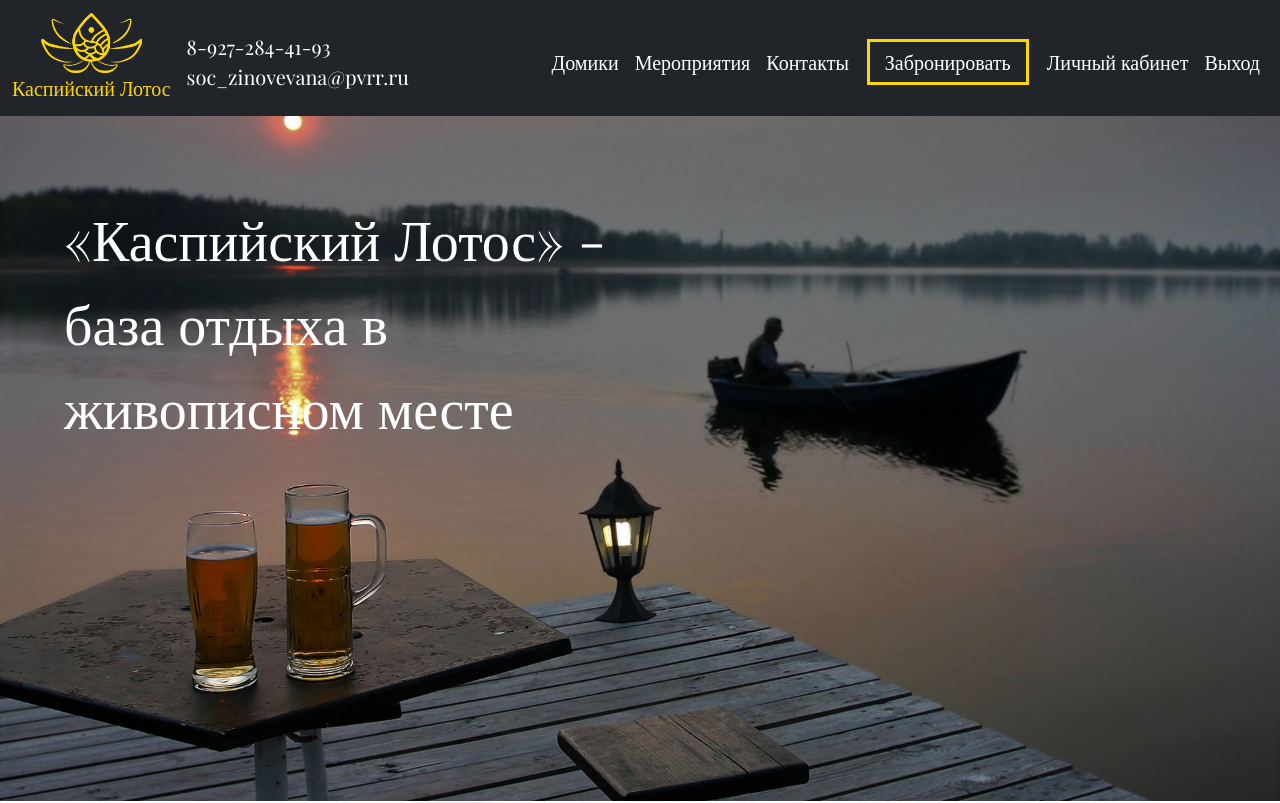
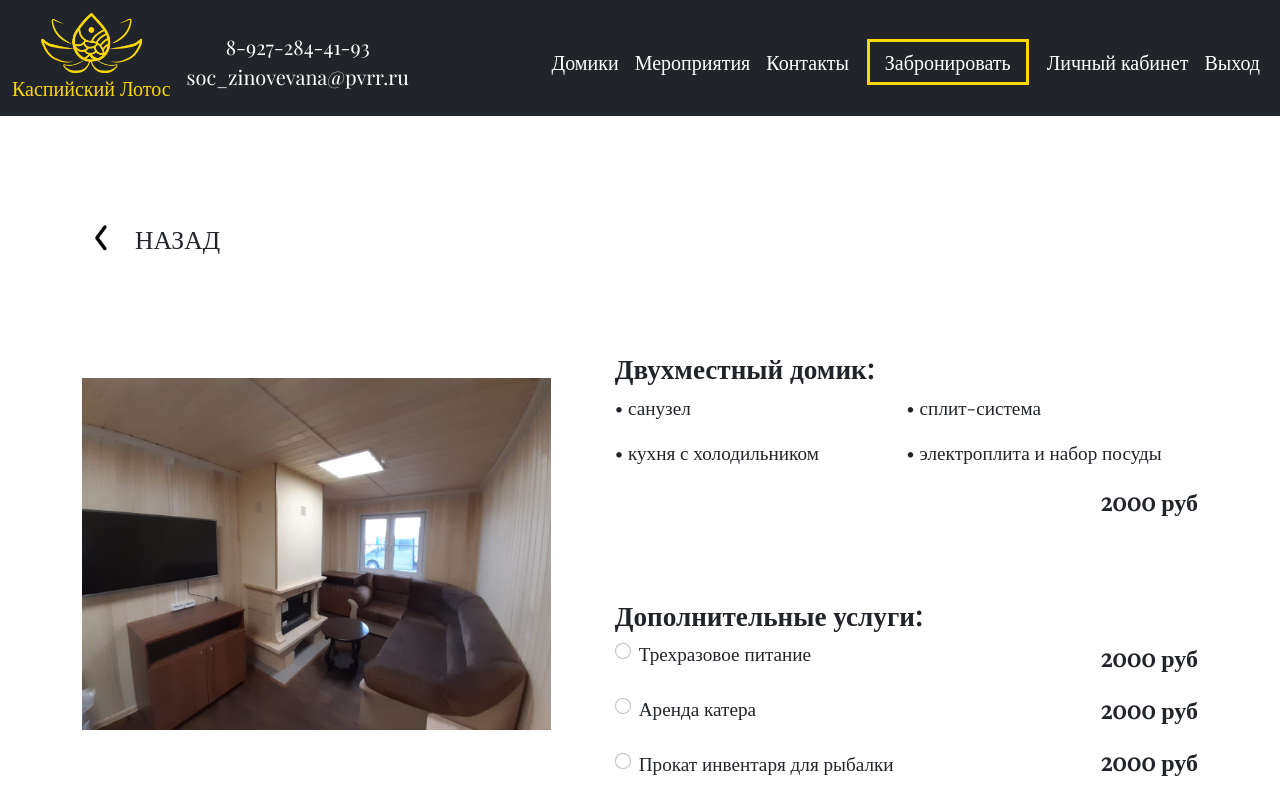
Before and after one commit to kidmustrun/volga-iron-hack2021, a Vue app: page /booking/1 in a window 1280 px wide. Before the commit this address led to /. Shown: the top 803 px of the page. Built offline with nearby package versions, Linux system fonts and the light colour scheme; no server answers; sample sign-in values are in the browser's storage.

Commit message:
booking for id

```diff
--- /dev/null
+++ b/src/api/post.js
@@ -0,0 +1,27 @@
+const token = localStorage.getItem("token");
+const URL_BASE = "http://3aca-95-165-9-250.ngrok.io/";
+export const postSomething = (dataName, data) =>
+  new Promise((resolve, reject) => {
+    var axios = require("axios");
+
+    var config = {
+      method: "post",
+      url: `${URL_BASE}${dataName}`,
+      data: data,
+      headers: {
+        Authorization: token,
+        Accept: "*/*",
+        "Content-Type": "application/json",
+        "X-Requested-With": "XMLHttpRequest",
+      },
+    };
+
+    axios(config)
+      .then(function (response) {
+        resolve(response);
+      })
+      .catch(function (error) {
+        console.log(error);
+        reject(error);
+      });
+  });
--- a/src/components/Header.vue
+++ b/src/components/Header.vue
@@ -21,7 +21,7 @@
         >
           <span class="navbar-toggler-icon"></span>
         </button>
-        <div class="collapse navbar-collapse mt-2" id="navbarSupportedContent">
+        <div class="collapse navbar-collapse mt-2 text-center" id="navbarSupportedContent">
           <div class="nav-item">
             <span class="nav-link pt-0 pb-0 ps-0">8-927-284-41-93</span>
             <span class="nav-link pt-0 pb-0 ps-0">soc_zinovevana@pvrr.ru</span>
--- a/src/components/SelectHouse.vue
+++ b/src/components/SelectHouse.vue
@@ -1,15 +1,17 @@
 <template>
   <div class="container">
     <div class="block_back d-flex">
-        <img src="@/assets/back.png" alt="">
-        <router-link class="btn align-right mt-3 " to="/booking">НАЗАД</router-link>
+      <img src="@/assets/back.png" alt="" />
+      <router-link class="btn align-right mt-3" to="/booking"
+        >НАЗАД</router-link
+      >
     </div>
     <div class="view">
-              <img src="@/assets/room1.jpeg" alt="">
+      <img src="@/assets/room1.jpeg" alt="" />
       <div class="desc">
         <h5 class="title_house">Двухместный домик:</h5>
         <div class="services">
-                       <p>•	санузел</p>
+          <p>• санузел</p>
           <p>• сплит-система</p>
           <p>• кухня с холодильником</p>
           <p>• электроплита и набор посуды</p>
@@ -21,21 +23,36 @@
         <div class="dop_services">
           <div>
             <div class="form-check">
-                            <input class="form-check-input" type="radio" name="flexRadioDefault" id="flexRadioDefault1">
+              <input
+                class="form-check-input"
+                type="radio"
+                name="flexRadioDefault"
+                id="flexRadioDefault1"
+              />
               <label class="form-check-label" for="flexRadioDefault1">
                 Трехразовое питание
               </label>
             </div>
             <div class="form-check">
-                             <input class="form-check-input" type="radio" name="flexRadioDefault" id="flexRadioDefault2">
+              <input
+                class="form-check-input"
+                type="radio"
+                name="flexRadioDefault"
+                id="flexRadioDefault2"
+              />
               <label class="form-check-label" for="flexRadioDefault2">
                 Аренда катера
               </label>
             </div>
             <div class="form-check">
-                             <input class="form-check-input" type="radio" name="flexRadioDefault" id="flexRadioDefault2">
+              <input
+                class="form-check-input"
+                type="radio"
+                name="flexRadioDefault"
+                id="flexRadioDefault2"
+              />
               <label class="form-check-label" for="flexRadioDefault2">
-                               Прокат  инвентаря для рыбалки
+                Прокат инвентаря для рыбалки
               </label>
             </div>
           </div>
@@ -56,6 +73,16 @@
     </div>
   </div>
 </template>
+<script>
+import { getSomething } from '../api/get';
+export default {
+  name: "SelectHouse",
+  created(){
+      getSomething(`rooms/${this.$route.params.id}`).then((resp)=> this.room = resp.data
+      )
+  }
+};
+</script>
 <style scoped>
 img {
   margin-top: 2vh;
@@ -64,17 +91,17 @@ img {
   max-height: 70%;
   display: block;
 }
-.block_back{
+.block_back {
   margin-top: 10vh;
   align-items: center;
   width: 10vh;
   justify-content: flex-start;
 }
-.btn{
+.btn {
   margin: auto auto;
-    font-size:1.6rem;
+  font-size: 1.6rem;
 }
-.view{
+.view {
   width: 100%;
   align-items: center;
   margin-top: 3vh;
@@ -87,49 +114,50 @@ img {
 .view img {
   width: 42%;
   height: auto;
-
 }
-.services{
+.services {
   display: grid;
   grid-template-columns: repeat(2, 1fr);
 }
-.title_house{
+.title_house {
   font-size: 1.7rem;
 }
-.services p, label, .type{
+.services p,
+label,
+.type {
   font-size: 1.2rem;
 }
-.desc_price{
+.desc_price {
   display: flex;
   justify-content: flex-end;
 }
-.price{
+.price {
   font-size: 1.5rem;
   font-weight: bold;
 }
-.dop_services{
+.dop_services {
   display: flex;
 
   justify-content: space-between;
   width: 100%;
 }
-.desc{
+.desc {
   width: 100%;
 }
-label{
+label {
   margin-bottom: 3vh;
 }
-.justify-content-center{
+.justify-content-center {
   margin-top: 5vh;
 }
-@media (max-width:1090px){
-    .view{
+@media (max-width: 1090px) {
+  .view {
     flex-direction: column;
   }
   .view img {
     width: 100%;
   }
-.btn_border{
+  .btn_border {
     padding: 3% 7%;
   }
 }
--- a/src/main.js
+++ b/src/main.js
@@ -26,6 +26,17 @@ const routes = [
   {
     path: "/booking",
     component: Booking,
+    beforeEnter(to, from, next) {
+      if (isAuthenticated()) {
+        next();
+      } else {
+        next("/signin");
+      }
+    },
+  },
+  {
+    path: "/booking/:id",
+    component: ViewHouse,
     beforeEnter(to, from, next) {
       if (isAuthenticated()) {
         next();
--- a/src/pages/Booking.vue
+++ b/src/pages/Booking.vue
@@ -6,38 +6,26 @@
       <form class="text-left row container">
         <div class="col-md">
           <label for="start">Дата заезда</label><br />
-          <input type="date" id="start" name="trip-end" />
+          <input type="date" id="start" name="trip-end" v-model="start" />
         </div>
         <div class="col-md">
           <label for="start">Дата выезда</label><br />
-          <input type="date" id="start" name="trip-end" />
+          <input type="date" id="start" name="trip-end" v-model="end" />
         </div>
       </form>
-      <button class="btn_border mt-5">Найти</button>
+      <button class="btn_border mt-5" @click="sendDates()">Найти</button>
     </div>
-    <h4 class="date">23 декабря -26 декабря</h4>
+    <h4 class="date">{{start}} - {{end}}</h4>
     <div class="select_houses">
       <h5 class="text-center">Выберите домик</h5>
-      <div class="row">
+      <div class="row" v-for="room in rooms" :key="room.id">
         <div class="col-sm">
-                  <img src="@/assets/room2.jpeg" />
+          <img :src="room.photo" />
           <div class="info">
-                    <p class="title">Двухместный домик</p>
+            <p class="title">{{room.room_name}}</p>
             <div class="price">
-                      <p class="price_box">от 10 000 руб</p>
-                      <router-link class="btn_border align-right mt-3" to="/booking">
-                        Выбрать
-                      </router-link>
-                    </div>
-                  </div>
-               </div>
-              <div class="col-sm">
-                 <img src="@/assets/room1.jpeg" />
-                 <div class="info">
-                    <p class="title">Четырехместный домик</p>
-                    <div class="price">
-                      <p class="price_box">от 15 000 руб</p>
-                      <router-link class="btn_border align-right mt-3" to="/view_house">
+              <p class="price_box">от {{room.price_per_night}} руб</p>
+              <router-link class="btn_border align-right mt-3" :to="roomOpen(room.id)">
                 Выбрать
               </router-link>
             </div>
@@ -49,9 +37,30 @@
 </template>
 
 <script>
+import { postSomething } from "../api/post";
 export default {
   name: "Booking",
-
+  data() {
+    return {
+      start: null,
+      end: null,
+      rooms: []
+    };
+  },
+  methods: {
+    sendDates() {
+      postSomething("rooms/booking", { start: this.start, end: this.end })
+        .then((response) => {
+          this.rooms = response;
+        })
+        .catch((error) => {
+          console.log(error);
+        });
+    },
+     roomOpen: function (id) {
+      return `/booking/${id}`;
+    },
+  },
 };
 </script>
 
@@ -60,7 +69,7 @@ export default {
   background-color: #fbfbfb;
   box-shadow: 0px 4px 6px 0px rgba(0, 0, 0, 0.1);
 }
-input{
+input {
   width: 70%;
   border: 1px solid rgba(162, 171, 177, 0.7);
   height: 6vh;
@@ -70,7 +79,7 @@ input{
   padding: 12px 10%;
   border: none;
   color: #fff;
-  background: #C9B158;
+  background: #c9b158;
   font-size: 20px;
   transition: ease 0.5s;
 }
@@ -78,17 +87,17 @@ input{
   background: #b89e40;
   transition: ease 0.5s;
 }
-.date{
+.date {
   margin-top: 13vh;
   font-weight: bold;
   font-size: 24px;
 }
-h5{
+h5 {
   margin-top: 8vh;
   font-weight: bold;
   font-size: 24px;
 }
-.row{
+.row {
   margin-top: 7vh;
   display: flex;
   align-items: center;
@@ -96,25 +105,24 @@ h5{
   column-gap: 5vh;
 }
 .row img {
-  margin:auto auto;
+  margin: auto auto;
   max-width: 100%;
   height: auto;
   max-height: 70%;
   display: block;
 }
-.info{
+.info {
   padding-right: 3vh;
   padding-left: 5vh;
   padding-top: 3vh;
   height: 21vh;
   box-shadow: 0px 4px 4px 0px rgba(0, 0, 0, 0.25);
-
 }
-.title{
+.title {
   font-weight: bold;
   font-size: 1.2rem;
 }
-.price{
+.price {
   display: flex;
   justify-content: space-between;
   align-items: center;
@@ -124,7 +132,7 @@ h5{
   padding: 8px 23px;
   border: none;
   color: white;
-  background: #C9B158;
+  background: #c9b158;
   font-size: 18px;
   text-decoration: none;
   transition: ease 0.5s;
@@ -135,22 +143,23 @@ h5{
   background: #322d3a;
   transition: ease 0.5s;
 }
-.price_box{
+.price_box {
   font-weight: bold;
   font-size: 24px;
 }
-@media (max-width: 760px){
-  .price{
+@media (max-width: 760px) {
+  .price {
     flex-direction: column;
     justify-content: center;
   }
-  .row{
+  .row {
     flex-direction: column;
   }
-  .info{
+  .info {
     height: 26vh;
   }
-  .title, .date{
+  .title,
+  .date {
     text-align: center;
   }
 }
--- a/src/pages/SignIn.vue
+++ b/src/pages/SignIn.vue
@@ -71,8 +71,8 @@ export default {
       console.log(this.loading);
       loginUser({ email: this.email, password: this.password, remember: this.remember })
         .then(() => {
-          this.$router.push("/account");
-          location.reload()
+          this.$router.push("/");
+          // location.reload()
           this.show400 = false;
           this.loading = false;
         })
--- a/src/pages/SignUp.vue
+++ b/src/pages/SignUp.vue
@@ -96,10 +96,6 @@
         {{gender}}
         <label class="form-check-label" for="woman"> Женский </label>
       </div>
-      <div class="form-check">
-    <input type="checkbox" class="form-check-input" id="remember" v-model="remember">
-    <label class="form-check-label" for="remember">Запомнить меня</label>
-  </div>
       <div v-show="showError" class="mt-2 alert alert-danger" >
         {{ this.errorMessage }}
       </div>
@@ -127,7 +123,6 @@ export default {
       org: "",
       gender: "",
       role: "",
-      remember: false,
       showError: false,
       loading: false,
       errorMessage: "",
@@ -148,10 +143,10 @@ export default {
         organisation: +this.org,
         gender: this.gender,
         role: this.role,
-        remember: this.remember,
+        remember: true,
       })
         .then(() => {
-          this.$router.push("/account");
+          this.$router.push("/");
           this.loading = false;
         })
         .catch((error) => {
```
Lines whose indentation alone changed are shown as unchanged.
